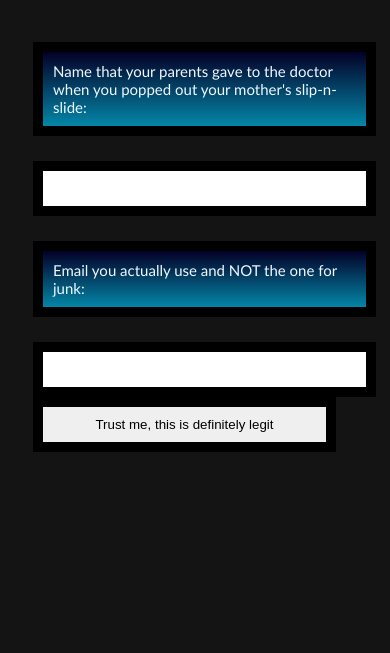
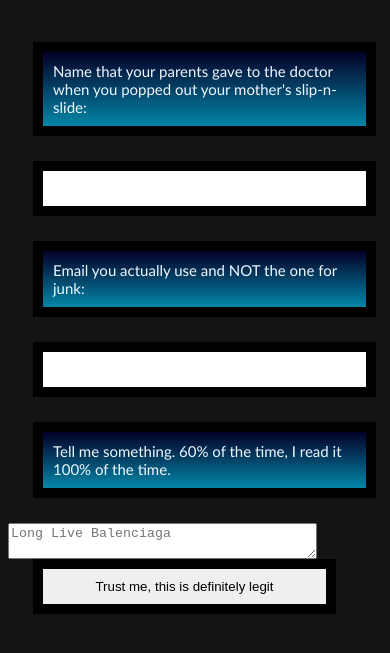
Before and after one commit to Peter-SayreCarrero-PersonalWebsite/personal-site, a plain HTML site: page contact.html in a window 390 px wide. Shown: the part 185-838 px from the top of the page. Drawn offline with Linux system fonts and the light colour scheme.

Commit message:
added that stupid text area that isn't even connected in my js

```diff
--- a/contact.html
+++ b/contact.html
@@ -27,6 +27,8 @@
                 <input type="text">
                 <label>Email you actually use and NOT the one for junk:</label>
                 <input type="email">
+                <label>Tell me something. 60% of the time, I read it 100% of the time.</label>
+                <textarea type="text" placeholder="Long Live Balenciaga"></textarea>
                 <button type="submit">Trust me, this is definitely legit</button>
 
 
--- a/style.css
+++ b/style.css
@@ -128,7 +128,7 @@ height: auto;
     height: auto;
   }
 
-  label, form, input, button {
+  label, form, input, button, textarea {
     width: 90%;
   }
 
```
